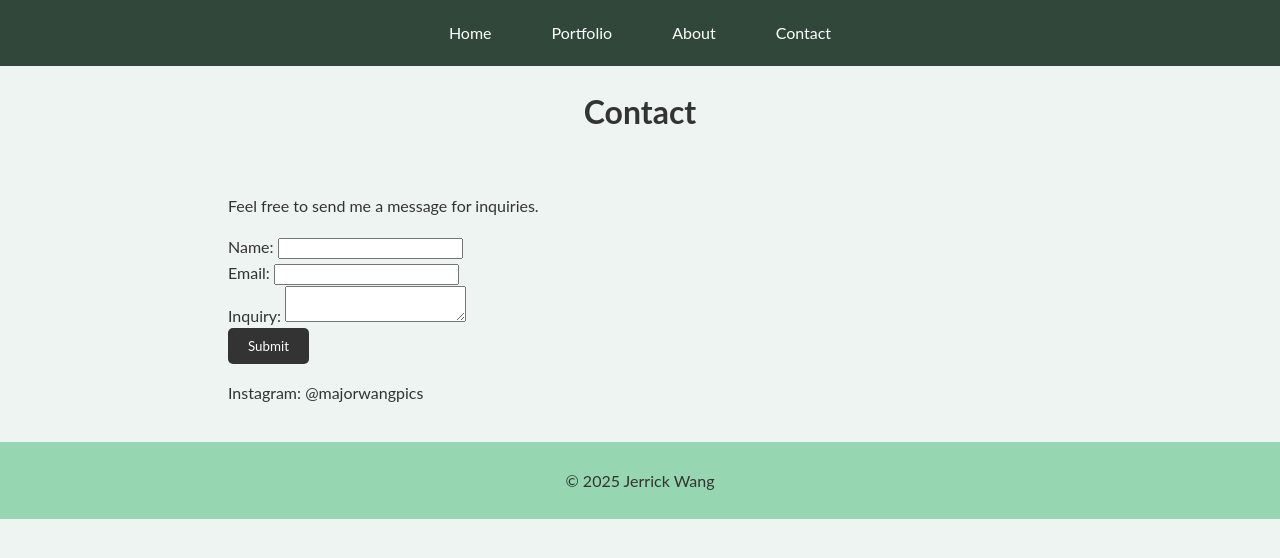
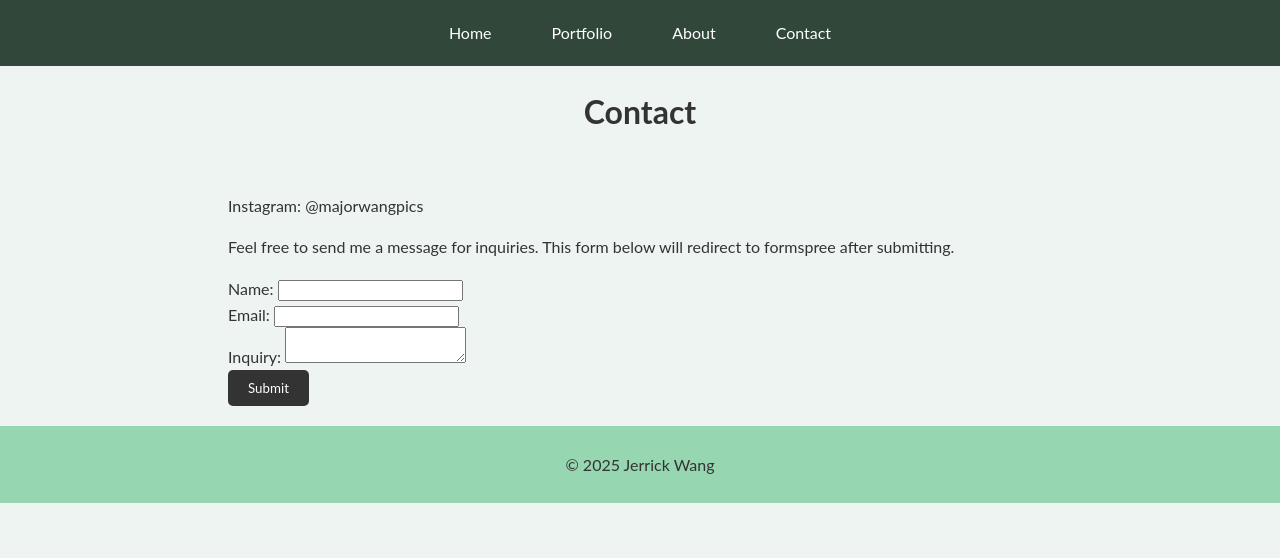
Before and after one commit to jerrickwang/jerrickwang.github.io, a Jekyll site: the page built from contact.md, in a window 1280 px wide. Shown: the top 558 px of the page. Built offline with Jekyll 4.4.1, drawn with Linux system fonts in a browser that asks for light colours.

Commit message:
Update contact.md

```diff
--- a/contact.md
+++ b/contact.md
@@ -4,7 +4,9 @@ title: Contact
 permalink: /contact/
 ---
 
-<p>Feel free to send me a message for inquiries.</p>
+<p>Instagram: @majorwangpics</p>
+
+<p>Feel free to send me a message for inquiries. This form below will redirect to formspree after submitting.</p>
 
 <!-- Formspree contact form -->
 <form id="contactForm" method="POST" action="https://formspree.io/f/myzzbwwl">
```
Also changed, not shown: other parts of contact.md (+0 -1 lines).
